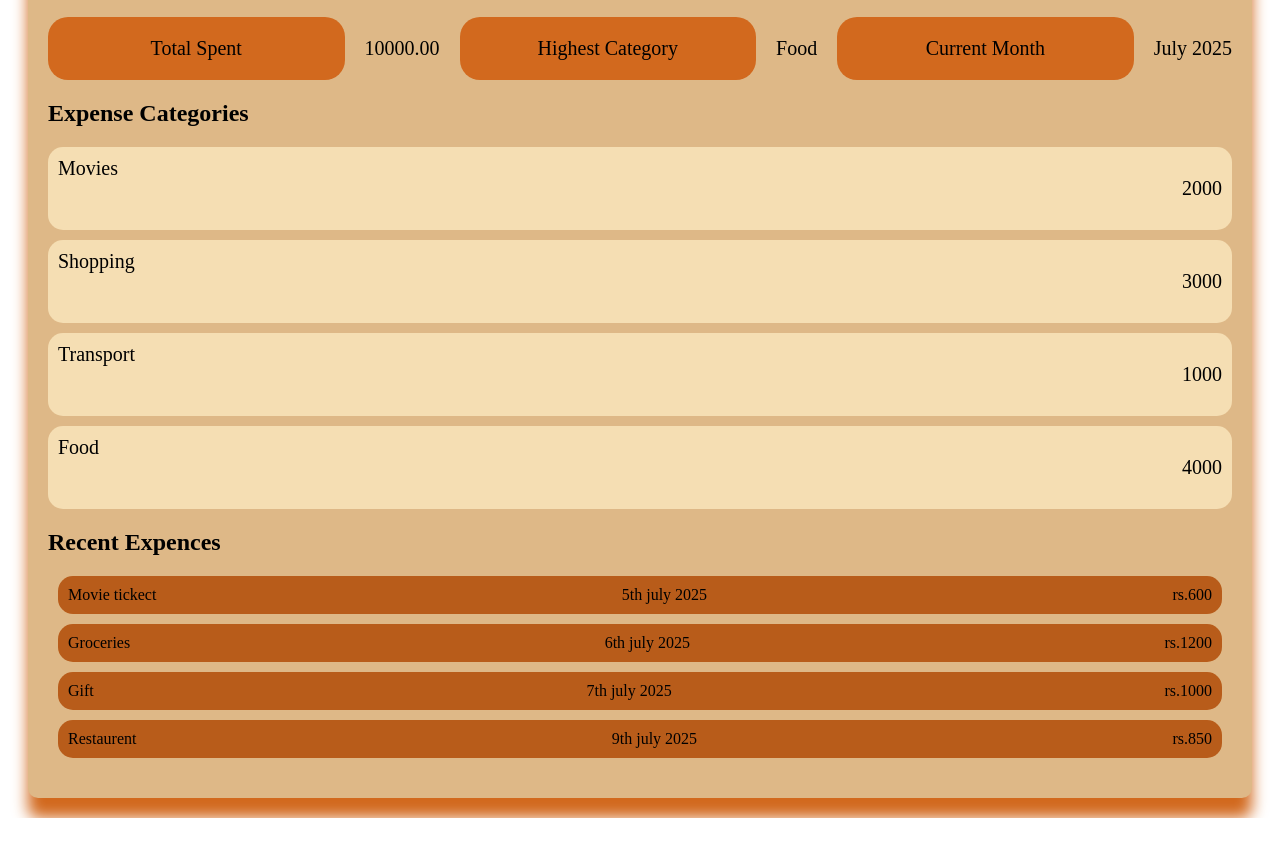
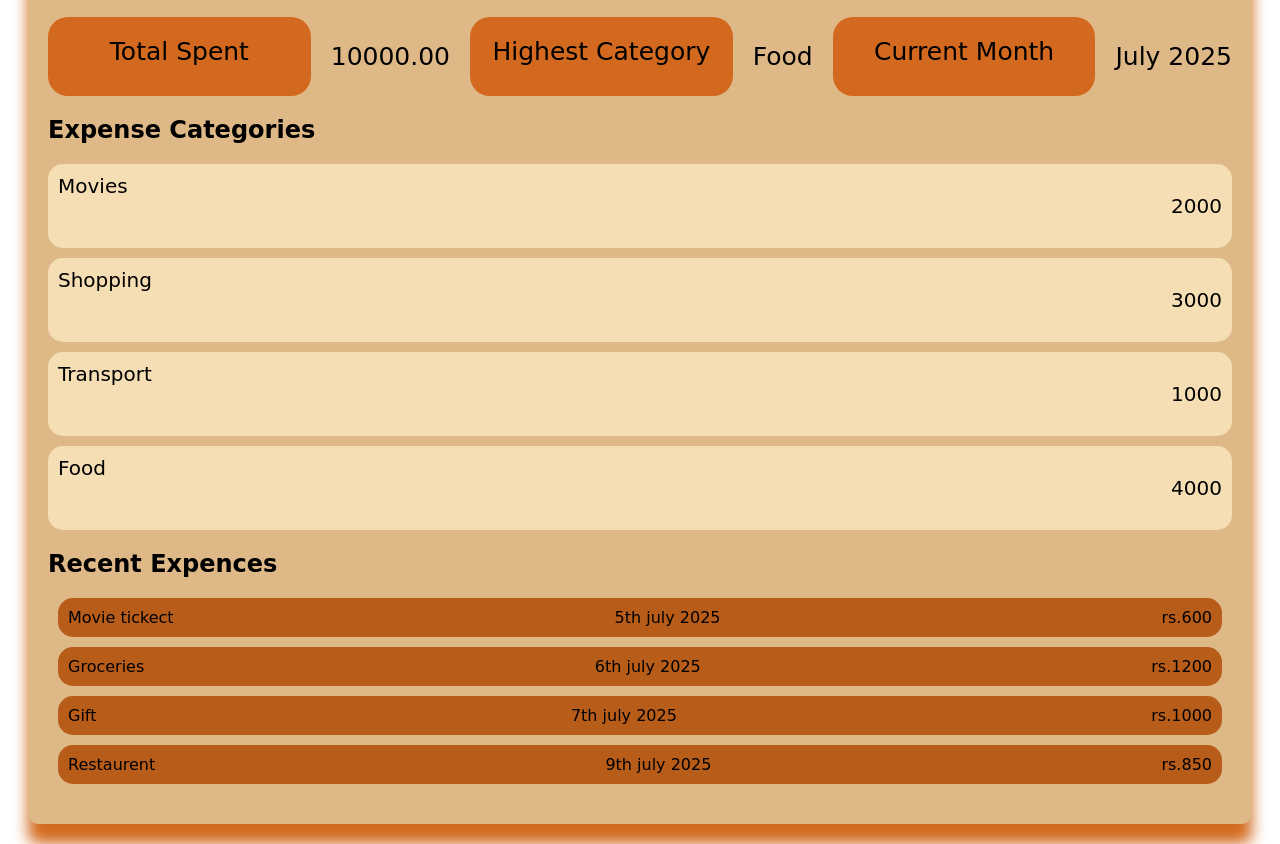
Before and after one commit to bhumikas202006-cyber/webdevelopment, a plain HTML site: page miniproject01/trackerdashboard.html in a window 1280 px wide. Shown: the part 152-996 px from the top of the page. Before the commit the page ends 970 px from the top, so only its background shows below. Drawn offline with Linux system fonts and the light colour scheme.

Commit message:
trackerboard

```diff
--- a/miniproject01/trackerdashboard.html
+++ b/miniproject01/trackerdashboard.html
@@ -24,6 +24,8 @@
             gap: 20px;
             margin-bottom: 20px;
             font-size: 20px;
+            font-family: cursive;
+            font-size: 25px;
         }
         .cards{
             background: chocolate;
@@ -33,12 +35,17 @@
             flex: 1;
             text-align: center;
         }
+        .cards:hover{
+            background-color: black;
+            color: whitesmoke;
+        }
         .cards p{
             margin-top: 20px;
             font-size: 24px;
         }
         .categories{
             margin-bottom: 20px;
+            font-family: cursive;
 
         }
         .category{
@@ -57,6 +64,7 @@
         }
         .transactions{
             margin-bottom: 20px;
+            font-family: cursive;
         }
         .trans{
 
```
